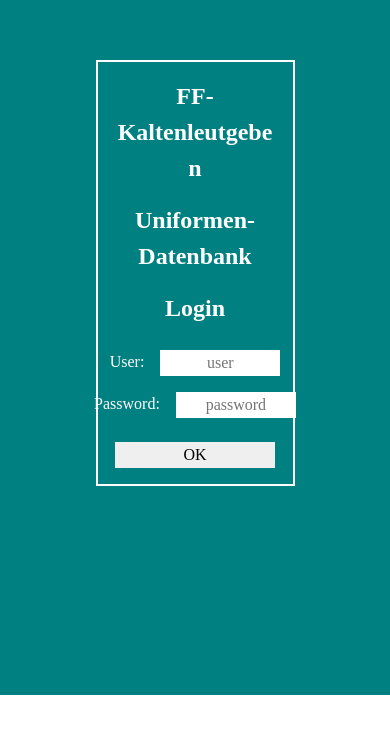
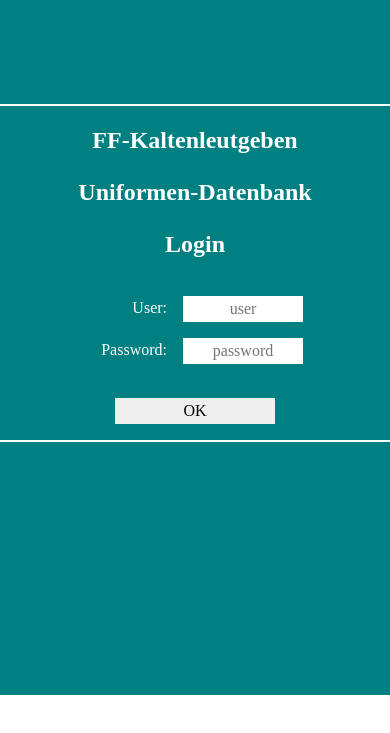
Before and after one commit to StefanBartl/tom-ff-uniformen, a React (Create React App) app: page / in a window 390 px wide. Shown: the part 149-882 px from the top of the page. Built offline with nearby package versions, Linux system fonts and the light colour scheme; no server answers; a web font is replaced by a local one.

Commit message:
Login Shield CSS
for Smartphones smaller than 567width

```diff
--- a/src/higherOrderComponents/FirestoreDataForm.js
+++ b/src/higherOrderComponents/FirestoreDataForm.js
@@ -224,7 +224,7 @@ export default function FirestoreDataForm() {
               <main className='firestore-data-wrapper'>
 
                   <div className='data-labels-div'>
-                  <h3 className='label-ID'>Nr.</h3>
+                       <h3 className='label-ID'>Nr.</h3>
                       <h3 className='label-FN'>Vorname</h3>
                       <h3 className='label-LN'>Nachname</h3>
                       <h3 className='label-PO'>Dienstgrad</h3>
--- a/src/styles/App.css
+++ b/src/styles/App.css
@@ -166,3 +166,5 @@ input {
     display: flex;
     gap: 1rem;
 }
+
+@media (min-width: 576px) {}
--- a/src/styles/FirestoreDataForm.css
+++ b/src/styles/FirestoreDataForm.css
@@ -416,3 +416,5 @@ width: 21ch;
     height: 5ch;
     outline: solid 1px black;
 }
+
+@media (min-width: 576px) {}
--- a/src/styles/Headline.css
+++ b/src/styles/Headline.css
@@ -39,3 +39,5 @@ background-color: red;
 color: white;
 outline: none;
 }
+
+@media (min-width: 576px) {}
--- a/src/styles/LoginShield.css
+++ b/src/styles/LoginShield.css
@@ -92,3 +92,18 @@
         filter: opacity(1);
     }
 }
+
+@media (max-width: 576px) {
+
+    .login-form {
+        display: flex;
+        flex-direction: column;
+        gap: 1rem;
+        width: 100%;
+        margin-left: auto;
+        margin-right: auto;
+        padding: 1rem;
+        outline: solid 2px white;
+    }
+
+}
--- a/src/styles/LogoutButton.css
+++ b/src/styles/LogoutButton.css
@@ -20,3 +20,4 @@
     color: white;
     outline: none;
 }
+@media (min-width: 576px) {}
--- a/src/styles/Searchbar.css
+++ b/src/styles/Searchbar.css
@@ -53,3 +53,5 @@
     margin-left: auto;
     margin-right: 1rem;
 }
+
+@media (min-width: 576px) {}
```
